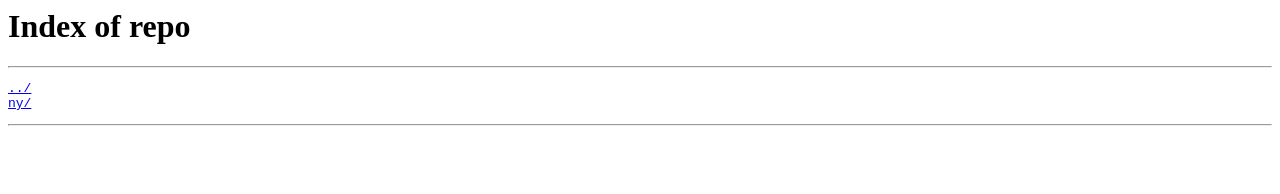
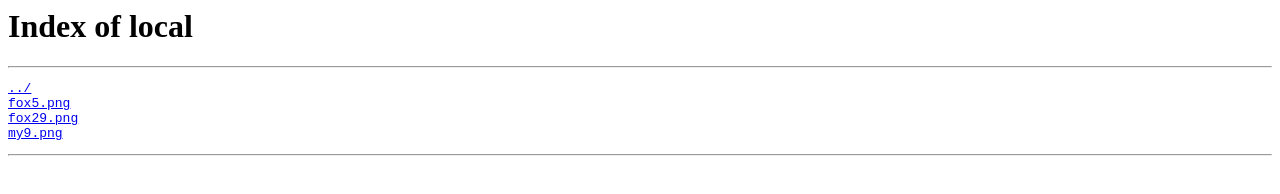
Before and after one commit to Arkina1234/tv-logos, a plain HTML site: page local/index.html in a window 1280 px wide. Drawn offline with Linux system fonts and the light colour scheme.

Commit message:
Update index.html

```diff
--- a/local/index.html
+++ b/local/index.html
@@ -1,7 +1,9 @@
 <html>
 <head><title>Index of local</title></head>
 <body>
-<h1>Index of repo</h1><hr><pre><a href="../">../</a>
-<a href="ny/">ny/</a>
+<h1>Index of local</h1><hr><pre><a href="../">../</a>
+<a href="fox5.png">fox5.png</a>
+<a href="fox29.png">fox29.png</a>
+<a href="my9.png">my9.png</a>
 </pre><hr></body>
 </html>
```
